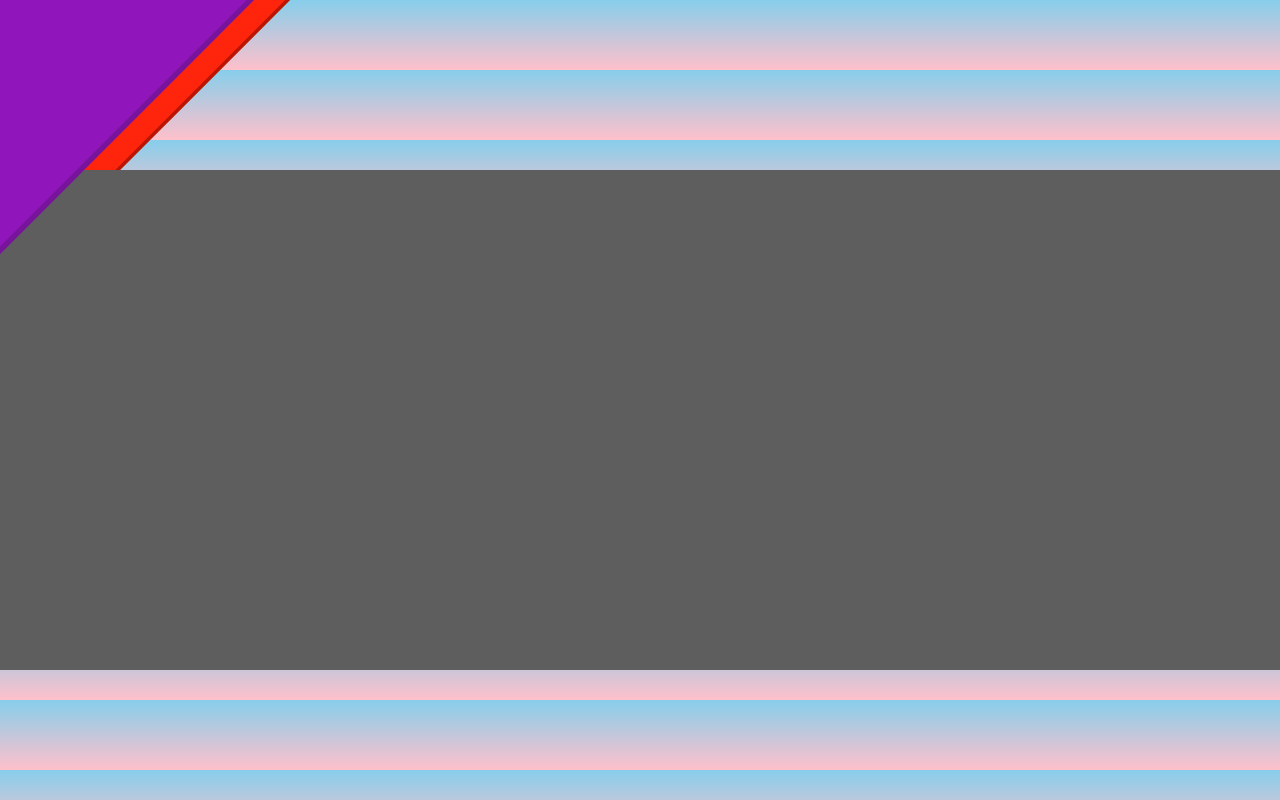
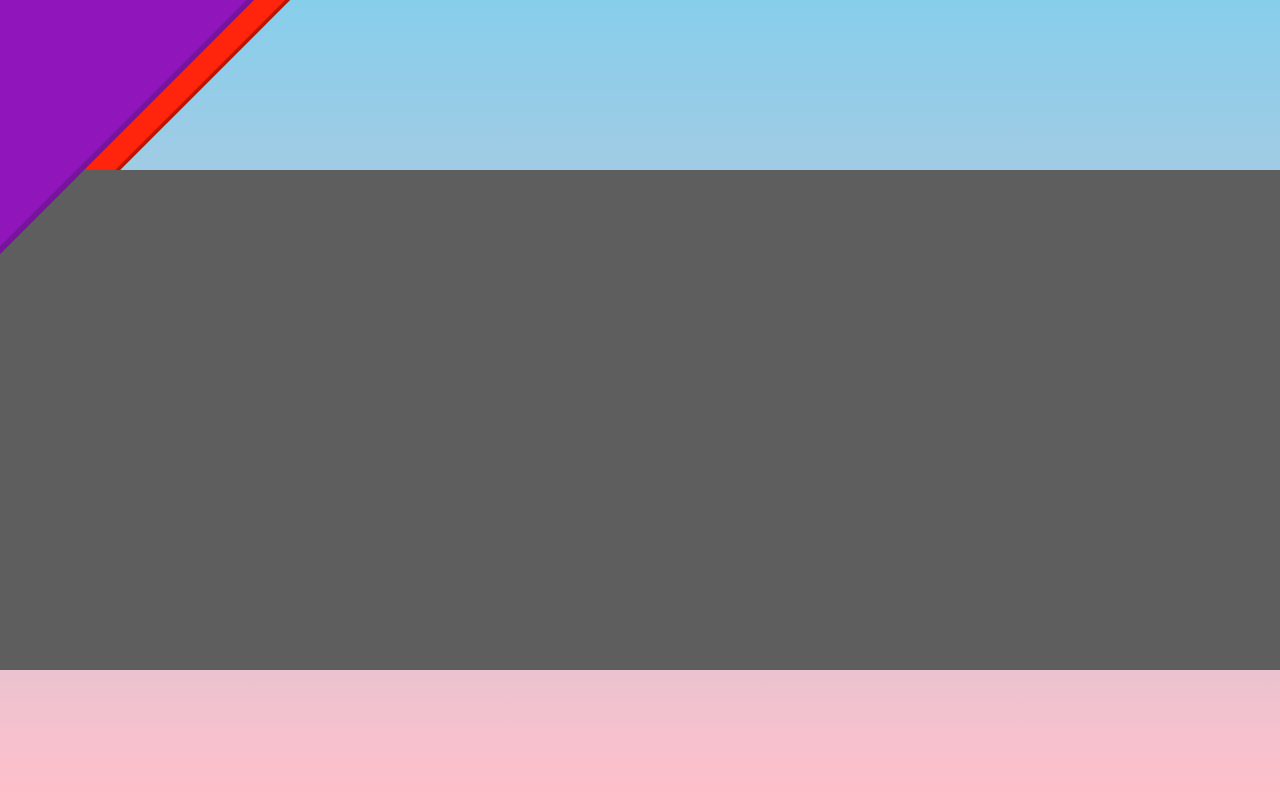
Before and after one commit to daverave13/dslusser.com, a plain HTML site: page restyled.html in a window 1280 px wide. Drawn offline with nearby package versions, Linux system fonts and the light colour scheme.

Commit message:
autocommit lol

```diff
--- a/stylesheets/restyled.css
+++ b/stylesheets/restyled.css
@@ -17,7 +17,7 @@
   display: grid;
 }
 
-body {
+html {
   height: 100%;
   width: 100%;
   background-image: linear-gradient(skyblue, pink);
```
